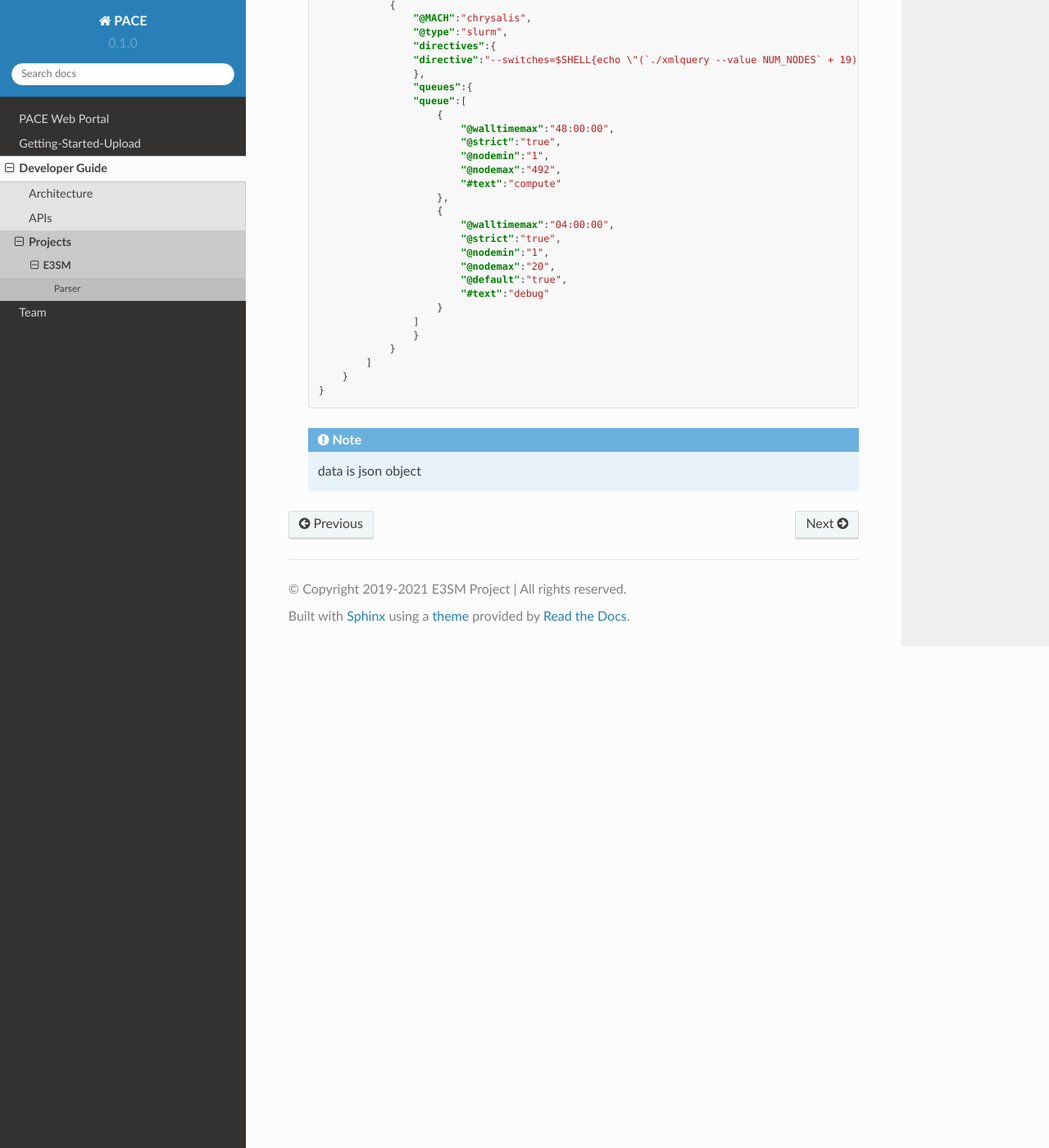
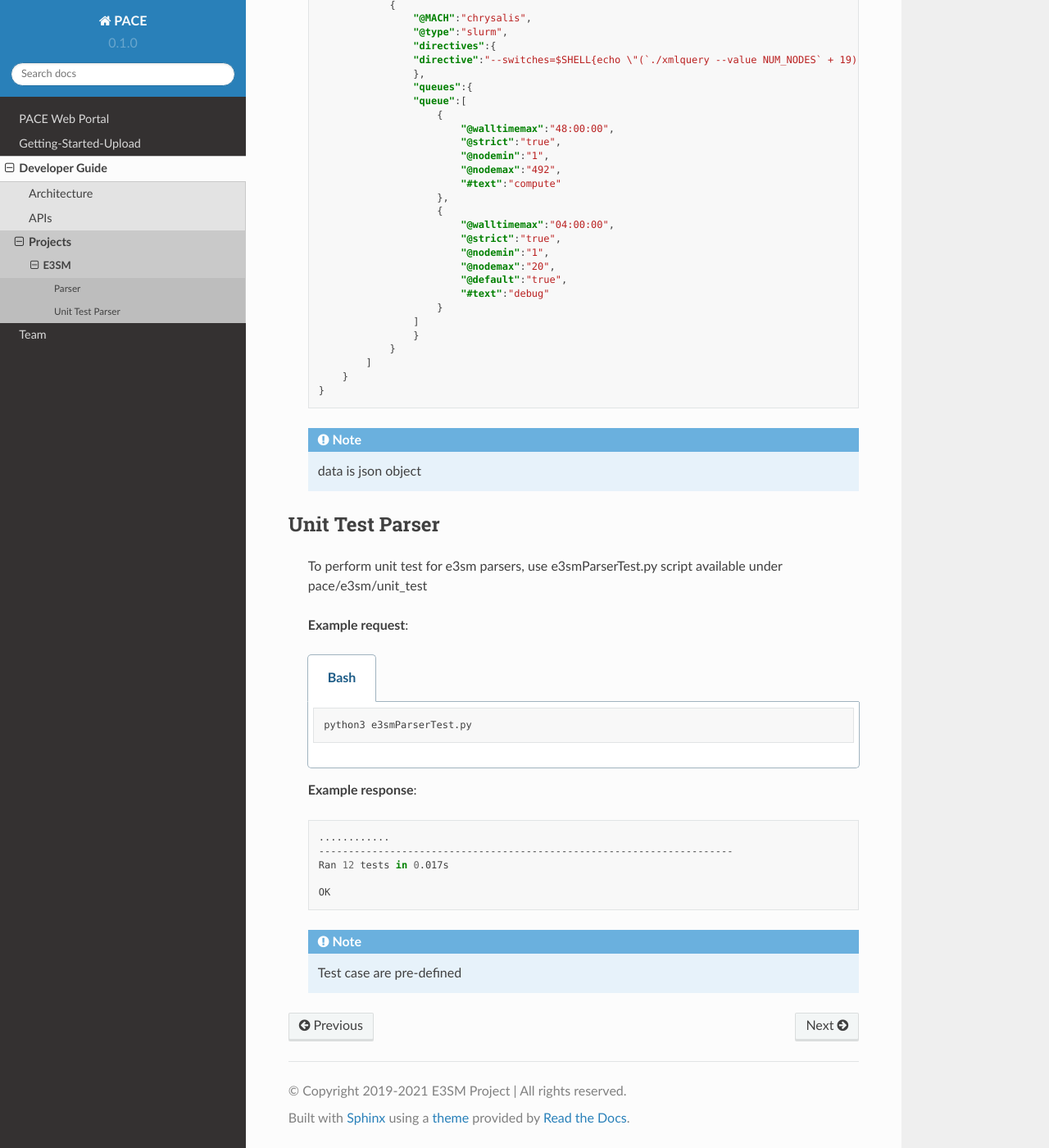
Before and after one commit to E3SM-Project/pace-docs, a Sphinx documentation site: the page built from docs/source/e3sm.rst, in a window 1280 px wide and 1400 px high, scrolled down 8146 px. Shown: the whole window at 82% size. Built offline with Sphinx 7.4.7 and the Read the Docs theme 2.0.0, drawn with Linux system fonts in a browser that asks for light colours.

Commit message:
unit test

```diff
--- a/docs/source/e3sm.rst
+++ b/docs/source/e3sm.rst
@@ -431,3 +431,31 @@ XML File
     .. note::
 
         data is json object
+
+
+Unit Test Parser
+-----------------
+
+    To perform unit test for e3sm parsers, use e3smParserTest.py script available under pace/e3sm/unit_test
+
+    **Example request**:
+
+    .. tabs::
+
+        .. code-tab:: bash
+
+            python3 e3smParserTest.py
+
+    **Example response**:
+
+    .. sourcecode:: bash
+
+        ............
+        ----------------------------------------------------------------------
+        Ran 12 tests in 0.017s
+
+        OK
+
+    .. note::
+
+        Test case are pre-defined
```
